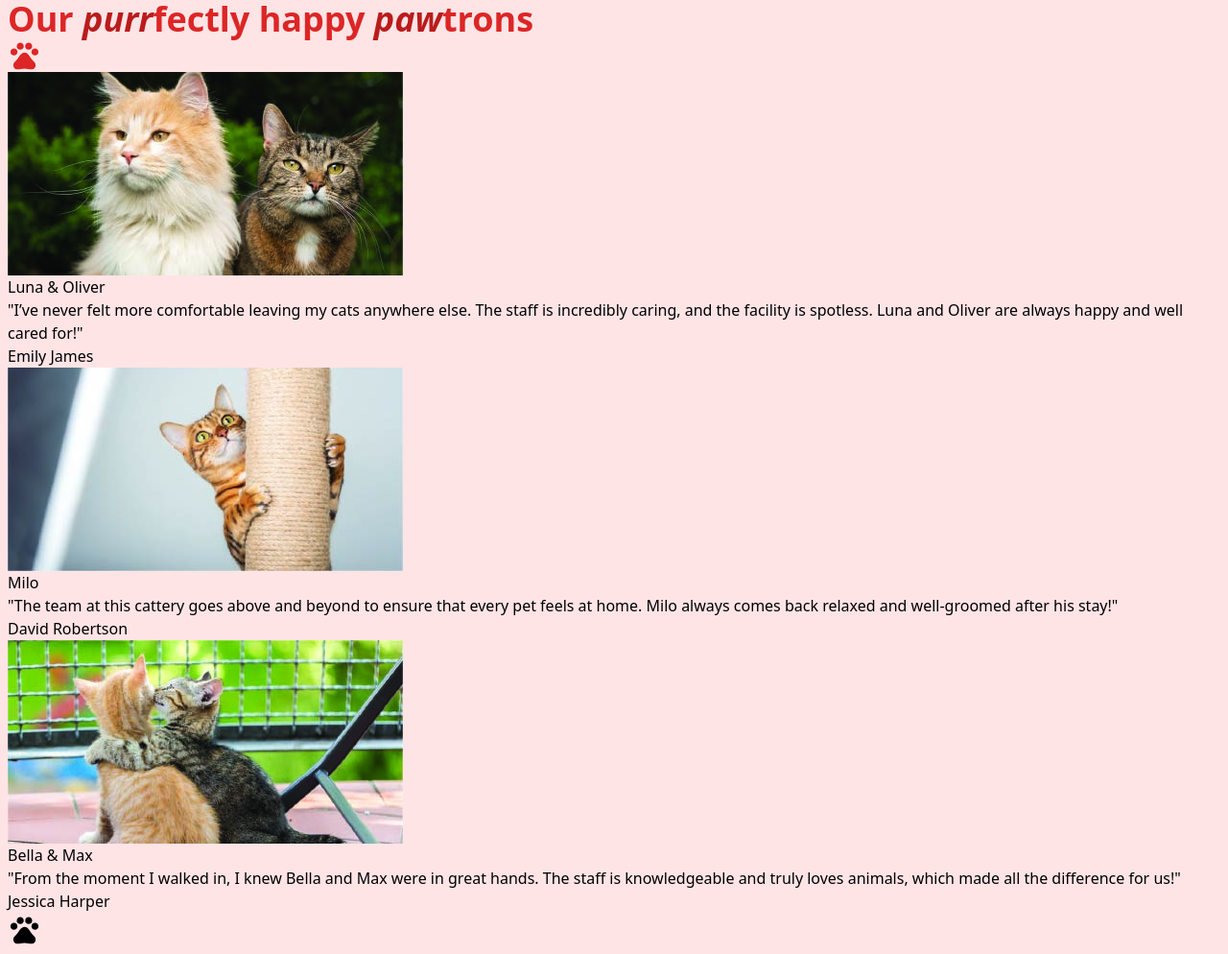
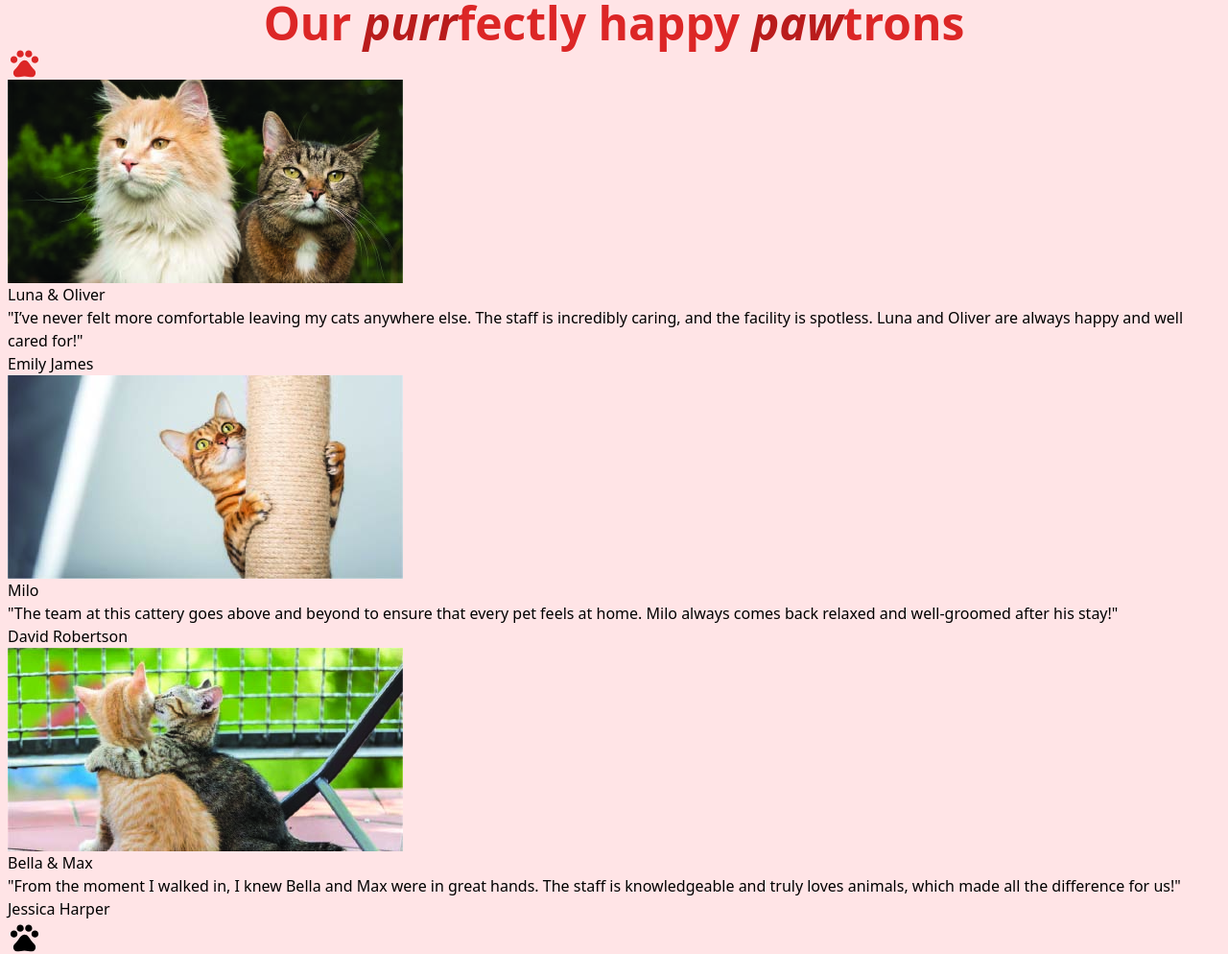
Before and after one commit to dcendry1711/tailwindCssTestimonialsCards, a plain HTML site: page index.html in a window 1280 px wide. Shown: the whole page at 96% size. Drawn offline with nearby package versions, Linux system fonts and the light colour scheme.

Commit message:
Update index.html

```diff
--- a/index.html
+++ b/index.html
@@ -7,7 +7,7 @@
     </head>
     <body class="bg-rose-100">
         <header class="mx-2">
-            <h2 class="text-4xl text-red-600 font-bold">Our <span class="text-red-700 italic">purr</span>fectly happy <span class="text-red-700 italic">paw</span>trons</h2>
+            <h2 class="text-5xl text-red-600 text-center font-bold">Our <span class="text-red-700 italic">purr</span>fectly happy <span class="text-red-700 italic">paw</span>trons</h2>
             <svg class="fill-red-600" xmlns="http://www.w3.org/2000/svg" height="35px" viewBox="0 -960 960 960" width="35px"><path d="M180-475q-42 0-71-29t-29-71q0-42 29-71t71-29q42 0 71 29t29 71q0 42-29 71t-71 29Zm180-160q-42 0-71-29t-29-71q0-42 29-71t71-29q42 0 71 29t29 71q0 42-29 71t-71 29Zm240 0q-42 0-71-29t-29-71q0-42 29-71t71-29q42 0 71 29t29 71q0 42-29 71t-71 29Zm180 160q-42 0-71-29t-29-71q0-42 29-71t71-29q42 0 71 29t29 71q0 42-29 71t-71 29ZM266-75q-45 0-75.5-34.5T160-191q0-52 35.5-91t70.5-77q29-31 50-67.5t50-68.5q22-26 51-43t63-17q34 0 63 16t51 42q28 32 49.5 69t50.5 69q35 38 70.5 77t35.5 91q0 47-30.5 81.5T694-75q-54 0-107-9t-107-9q-54 0-107 9t-107 9Z"/></svg>
         </header>
 
```
